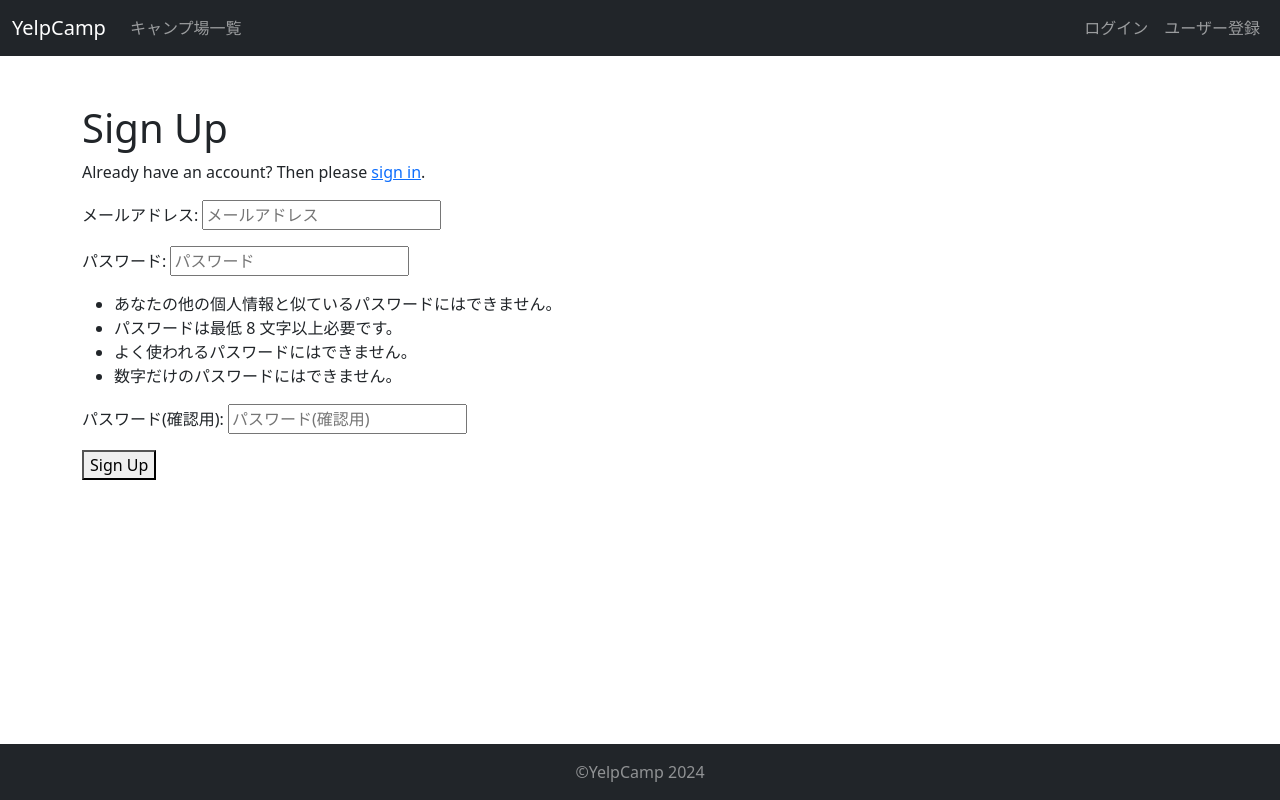
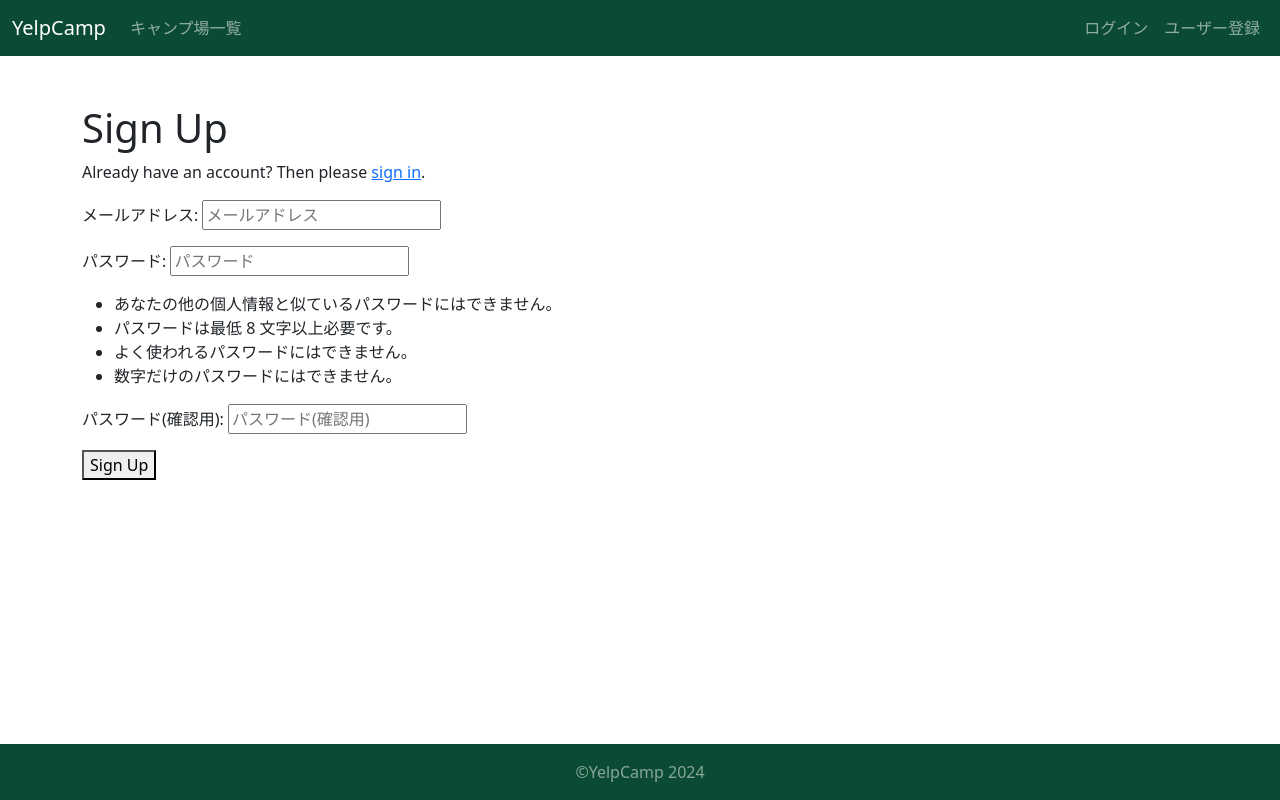
Before and after one commit to yukimnb/yelpcamp-django, a Django app: page /accounts/signup/ in a window 1280 px wide. Run offline with Django 4.2, Linux system fonts and the light colour scheme; some libraries are stand-ins or nearby versions.

Commit message:
navbarの背景色変更

```diff
--- a/YelpCamp/templates/layouts/footer.html
+++ b/YelpCamp/templates/layouts/footer.html
@@ -1,4 +1,4 @@
-<footer class="footer bg-dark text-white py-3 mt-auto">
+<footer class="footer text-white py-3 mt-auto" style="background: #0c4b33">
   <div class="container-fluid text-center">
     <span class="text-white-50">&copy;YelpCamp 2024</span>
   </div>
--- a/YelpCamp/templates/layouts/navbar.html
+++ b/YelpCamp/templates/layouts/navbar.html
@@ -1,4 +1,4 @@
-<nav class="navbar sticky-top navbar-expand-lg navbar-dark bg-dark">
+<nav class="navbar sticky-top navbar-expand-lg navbar-dark" style="background: #0c4b33">
   <div class="container-fluid">
     <a class="navbar-brand" href="{% url "index" %}">YelpCamp</a>
     <button class="navbar-toggler ms-auto"
```
